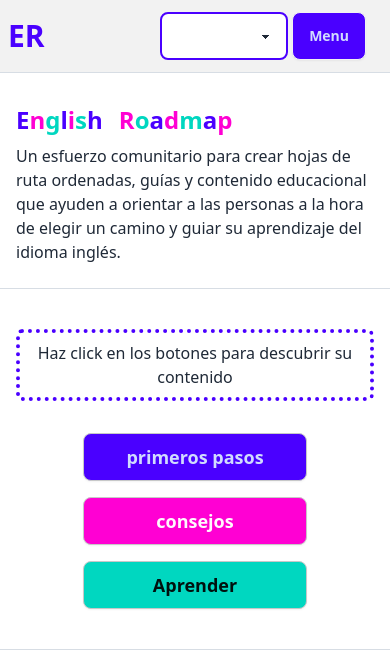
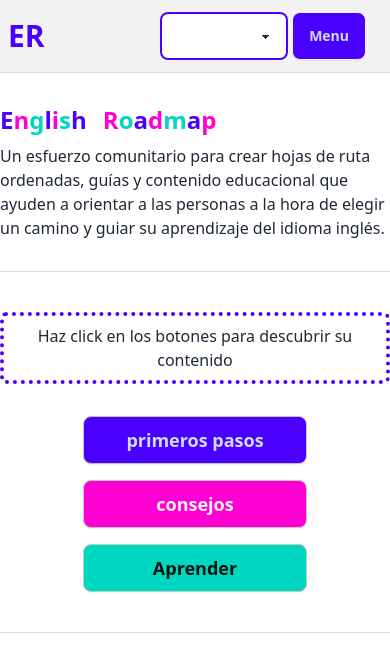
Before and after one commit to manufer24/englishroadmap, a Nuxt app: page / in a window 390 px wide. Shown: the top 672 px of the page. Built offline with nearby package versions, Linux system fonts and the light colour scheme.

Commit message:
update screen breakpoints

```diff
--- a/tailwind.config.js
+++ b/tailwind.config.js
@@ -12,24 +12,16 @@ module.exports = {
   theme: {
     container: {
       center: true,
-      padding: {
-        DEFAULT: '1rem',
-        sm: '2rem',
-        lg: '4rem',
-        xl: '5rem',
-        '2xl': '6rem',
-      },
+    },
+    screens: {
+      mb: "414px",
+      xs: "540px",
+      sm: "640px",
+      md: "768px",
+      lg: "1024px",
+      xl: "1064px",
     },
     extend: {
-      colors: {
-        'blueRibbon': '#1b6dff',
-        'busYellow': '#efbe03',
-        'redScarlet': '#FF1A1A',
-        'westSide': '#FF8C1A',
-        'greenApple': '#1bb800',
-        'bgDark': '#1c1c1c',
-        'textDark': '#d9d9d9',
-      }
     }
   },
   plugins: [require("daisyui")],
@@ -37,16 +29,29 @@ module.exports = {
     themes: [
       "light",
       "dark",
+      "cupcake",
+      "bumblebee",
+      "emerald",
+      "corporate",
       "synthwave",
       "retro",
       "cyberpunk",
       "valentine",
       "halloween",
+      "garden",
       "forest",
       "aqua",
+      "lofi",
+      "pastel",
+      "fantasy",
+      "wireframe",
       "black",
       "luxury",
       "dracula",
+      "cmyk",
+      "autumn",
+      "business",
+      "acid",
       "lemonade",
       "night",
       "coffee",
```
